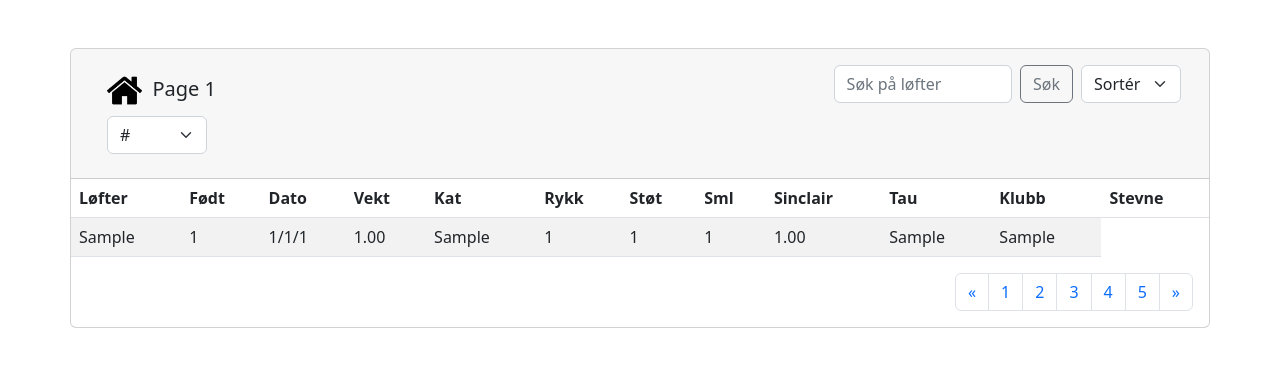
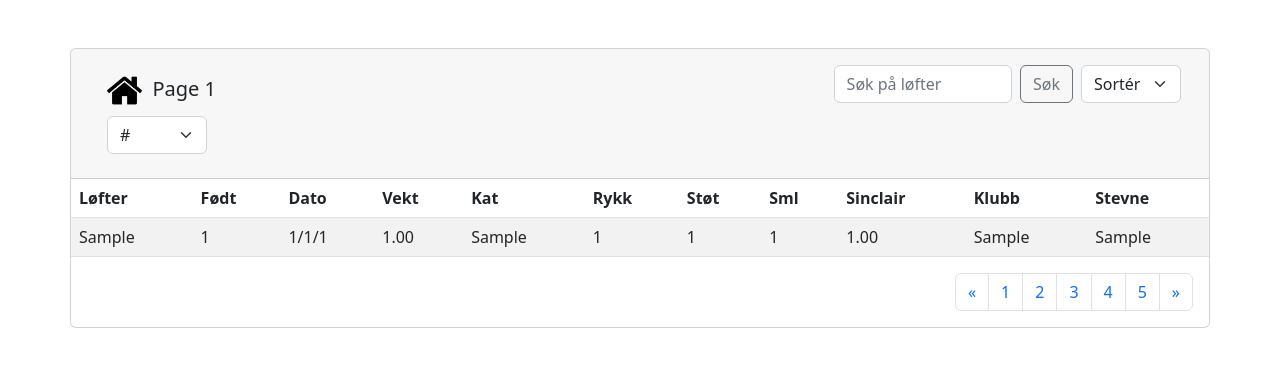
Before and after one commit to zednq/vektlofting, a Django app: a page that uses data/templates/table.html in a window 1280 px wide. Shown: the top 367 px of the page. Run offline with Django 4.2, Linux system fonts and the light colour scheme; tables that the repository leaves empty hold one stand-in row (values such as "Sample post"); some libraries are stand-ins or nearby versions.

Commit message:
Update table.html

```diff
--- a/data/templates/table.html
+++ b/data/templates/table.html
@@ -77,7 +77,6 @@
                         <th>St&oslash;t</th>
                         <th>Sml</th>
                         <th>Sinclair</th>
-                        <th>Tau</th>
                         <th>Klubb</th>
                         <th>Stevne</th>
                     </tr>
```
